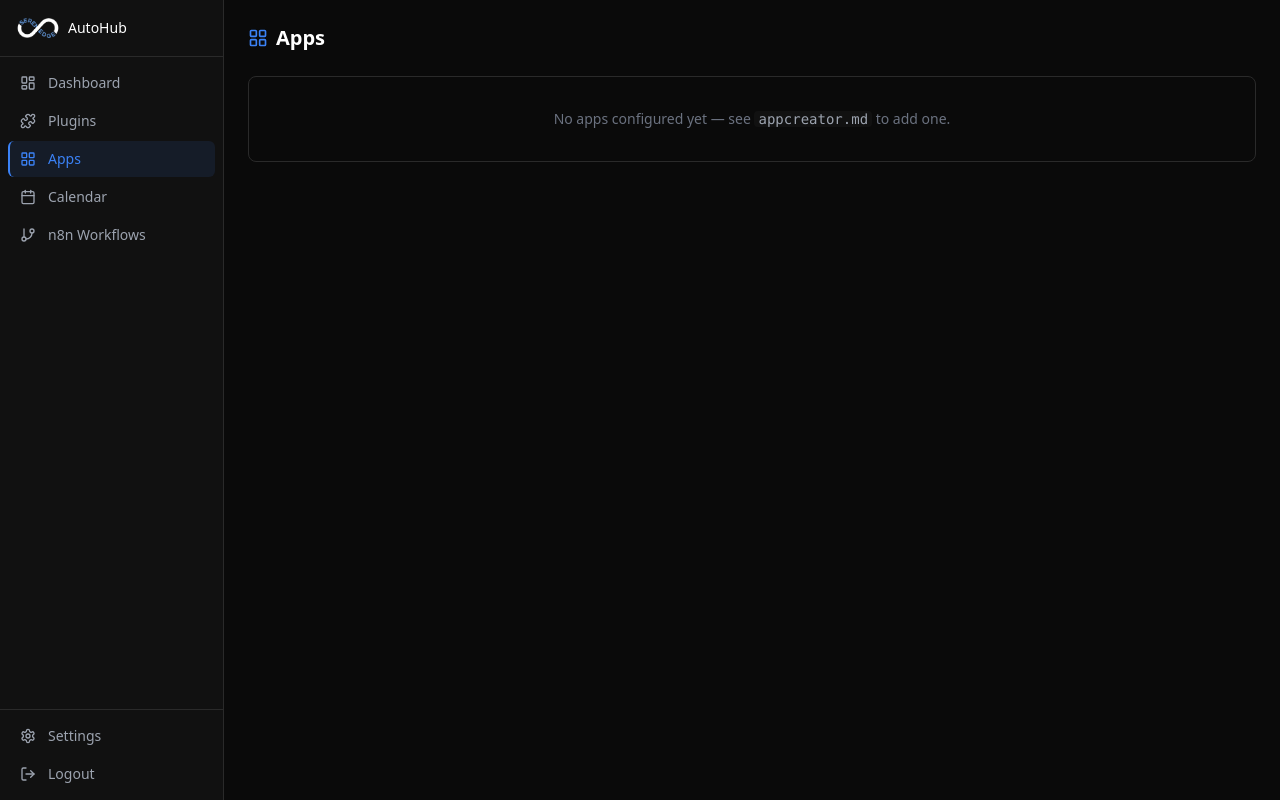
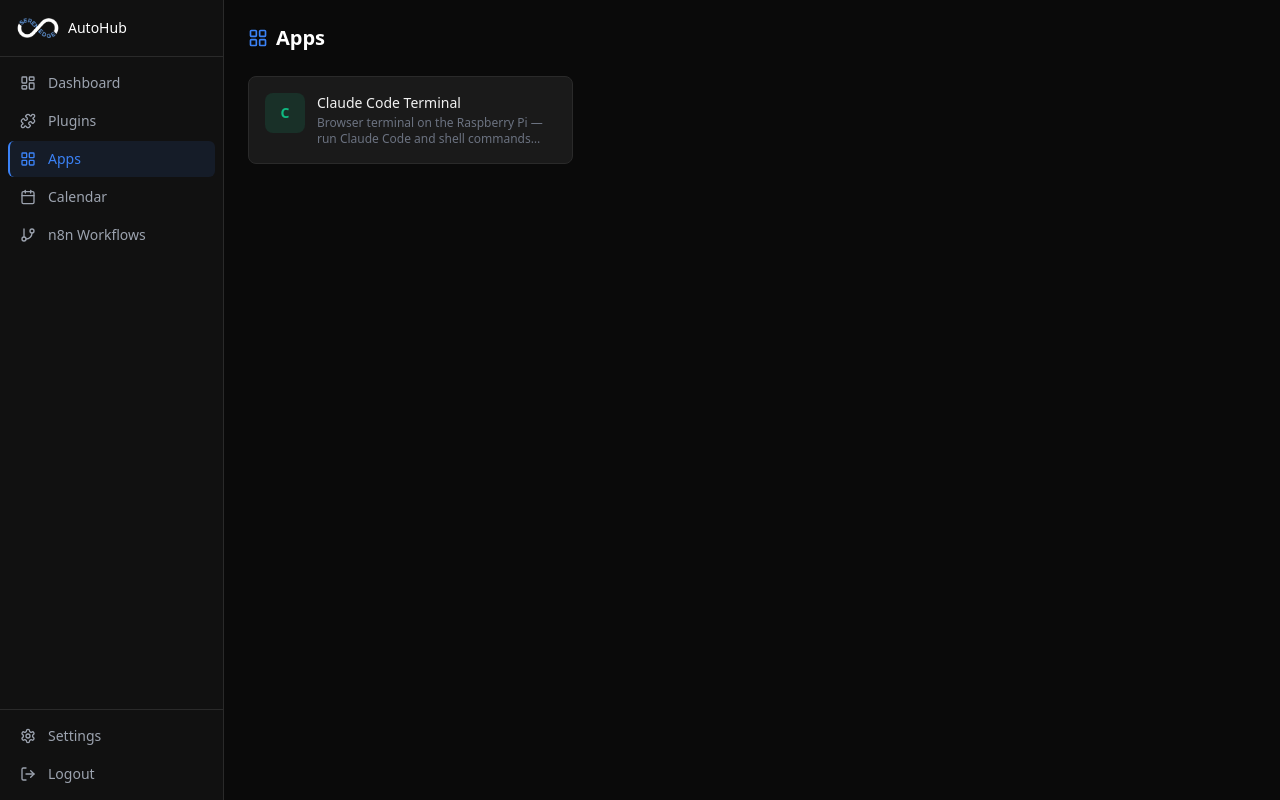
Before and after one commit to DahamDissanayake/auto-hub, a Next.js app in the folder frontend/: page /apps in a window 1280 px wide. Built offline with nearby package versions, Linux system fonts and the light colour scheme; sample sign-in values are in the browser's storage.

Commit message:
feat: add Claude Code Terminal to Apps launcher with internal-link card support

```diff
--- a/frontend/src/app/(app)/apps/apps.config.ts
+++ b/frontend/src/app/(app)/apps/apps.config.ts
@@ -7,4 +7,12 @@ export interface AppEntry {
   color?: string     // hex accent, defaults to #3b82f6
 }
 
-export const apps: AppEntry[] = []
+export const apps: AppEntry[] = [
+  {
+    id: 'claude-terminal',
+    name: 'Claude Code Terminal',
+    description: 'Browser terminal on the Raspberry Pi — run Claude Code and shell commands from any device.',
+    url: '/terminal',
+    color: '#10b981',
+  },
+]
--- a/frontend/src/app/(app)/apps/page.tsx
+++ b/frontend/src/app/(app)/apps/page.tsx
@@ -1,4 +1,5 @@
 'use client'
+import Link from 'next/link'
 import { ExternalLink, LayoutGrid } from 'lucide-react'
 import Image from 'next/image'
 import { apps } from './apps.config'
@@ -6,13 +7,10 @@ import type { AppEntry } from './apps.config'
 
 function AppCard({ app }: { app: AppEntry }) {
   const accent = app.color ?? '#3b82f6'
-  return (
-    <a
-      href={app.url}
-      target="_blank"
-      rel="noopener noreferrer"
-      className="group bg-[#1a1a1a] border border-[#2a2a2a] rounded-lg p-4 flex items-start gap-3 hover:border-[#3b82f6]/50 transition-colors"
-    >
+  const isInternal = app.url.startsWith('/')
+
+  const inner = (
+    <>
       <div
         className="w-10 h-10 rounded-lg flex items-center justify-center shrink-0 text-white font-semibold text-sm"
         style={{ backgroundColor: accent + '22', color: accent }}
@@ -26,10 +24,29 @@ function AppCard({ app }: { app: AppEntry }) {
       <div className="flex-1 min-w-0">
         <div className="flex items-center gap-1.5">
           <p className="text-[#f1f1f1] text-sm font-medium truncate">{app.name}</p>
-          <ExternalLink size={12} className="text-[#6b7280] shrink-0 opacity-0 group-hover:opacity-100 transition-opacity" />
+          {!isInternal && (
+            <ExternalLink size={12} className="text-[#6b7280] shrink-0 opacity-0 group-hover:opacity-100 transition-opacity" />
+          )}
         </div>
         <p className="text-[#6b7280] text-xs mt-0.5 line-clamp-2">{app.description}</p>
       </div>
+    </>
+  )
+
+  const cardClass =
+    'group bg-[#1a1a1a] border border-[#2a2a2a] rounded-lg p-4 flex items-start gap-3 hover:border-[#3b82f6]/50 transition-colors'
+
+  if (isInternal) {
+    return (
+      <Link href={app.url} className={cardClass}>
+        {inner}
+      </Link>
+    )
+  }
+
+  return (
+    <a href={app.url} target="_blank" rel="noopener noreferrer" className={cardClass}>
+      {inner}
     </a>
   )
 }
```
Also changed, not shown: 1 other file (tests, documents, lock files or other folders).
